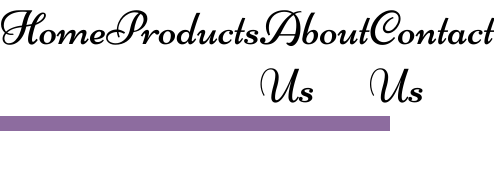
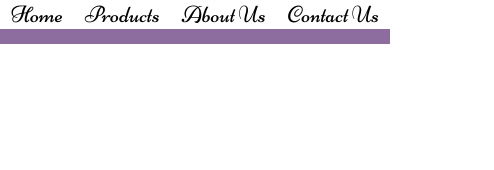
Before and after one commit to NeuralAlchemist/munamii-cakery, a website: page docs/index.html in a window 390 px wide. Shown: the whole page, 494 px wide, since content can reach past the window. Drawn offline with Linux system fonts and the light colour scheme.

Commit message:
add header for mobile

```diff
--- a/styles/global.css
+++ b/styles/global.css
@@ -1,20 +1,19 @@
 @import url(https://fonts.googleapis.com/css?family=Niconne|Cardo|Oswald|Montserrat);
 :root {
-    --purple: #8D6C9F;
-    --dusty-pink: #CDA1A7;
-    --pink: #ED7899;
-    --goldy-yellow: #F9E3AE;
+    --purple: #8d6c9f;
+    --dusty-pink: #cda1a7;
+    --pink: #ed7899;
+    --goldy-yellow: #f9e3ae;
 }
-
 
 .logo {
     font-size: 64px;
-    font-family: "Montserrat","Cardo", "Oswald";
+    font-family: "Montserrat", "Cardo", "Oswald";
 }
 
 .header {
     font-size: 48px;
-    font-family: "Niconne",cursive;
+    font-family: "Niconne", cursive;
     border-bottom: 15px solid var(--purple);
     display: flex;
     justify-content: space-around;
@@ -27,20 +26,26 @@
 
 .footer {
     font-size: 18px;
-    font-family: "Cardo", "Oswald","Montserrat";
+    font-family: "Cardo", "Oswald", "Montserrat";
 }
 
 .content {
     font-size: 36px;
-    font-family: "Montserrat","Cardo", "Oswald";
+    font-family: "Montserrat", "Cardo", "Oswald";
 }
 
-.subheader{
+.subheader {
     font-size: 48px;
-    font-family: "Montserrat","Cardo", "Oswald";
+    font-family: "Montserrat", "Cardo", "Oswald";
 }
 
 body {
     margin: 0;
     padding: 0;
 }
+
+@media only screen and (max-width: 40em) {
+    .header {
+        font-size: 6vw;
+    }
+}
```
